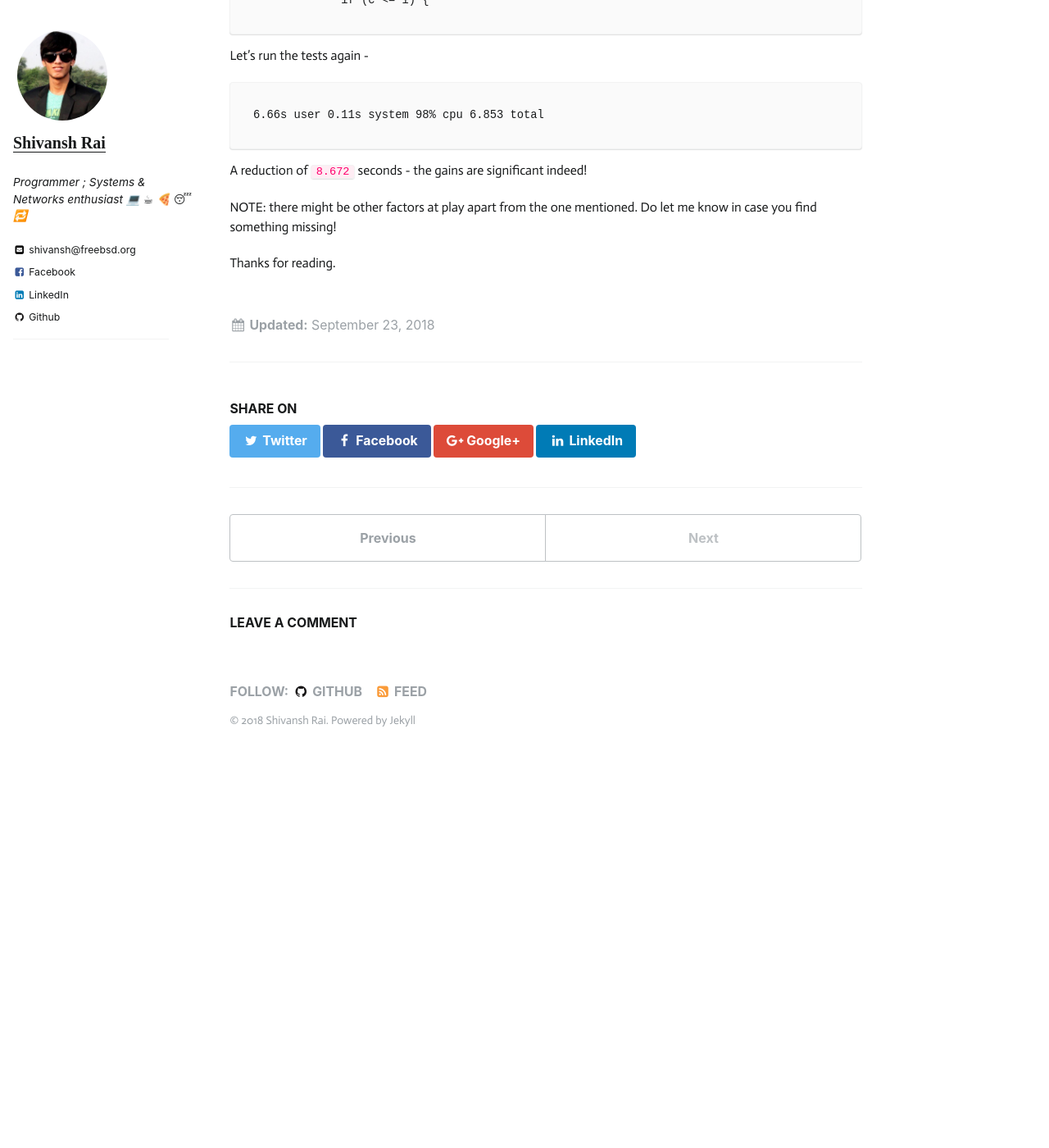
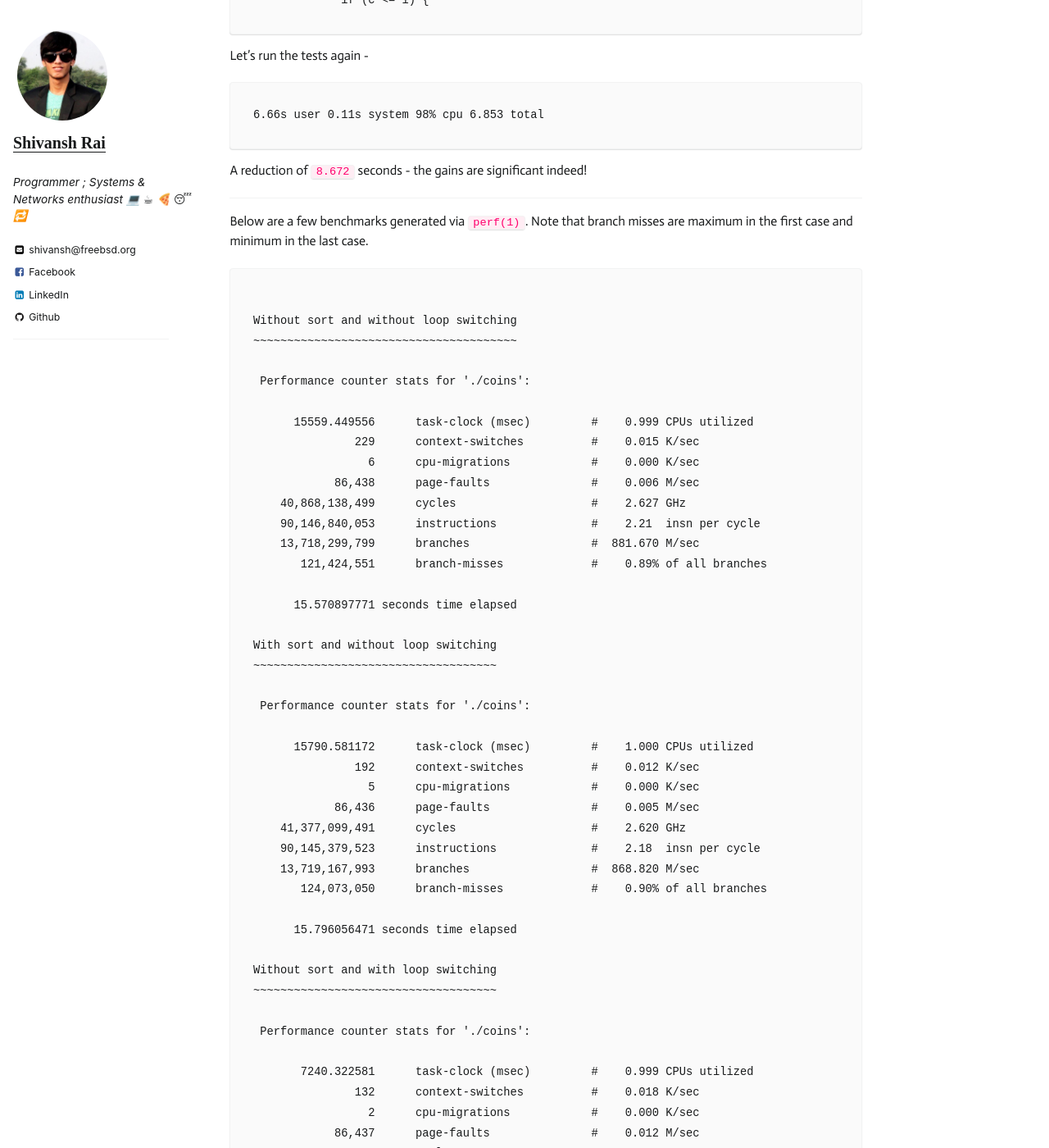
Before and after one commit to shivansh/shivansh.github.io, a Jekyll site: the page built from _posts/2018-09-23-Branch-prediction-in-the-wild.md, in a window 1280 px wide and 1400 px high, scrolled down 2041 px. Shown: the whole window at 82% size. Built offline with Jekyll 4.4.1, drawn with Linux system fonts in a browser that asks for light colours; emoji names are drawn with the system emoji font; comment, search, counter and statistics services are not loaded; before the commit the page ends 2978 px from its top, so only the background shows below that; some of the changed text lies outside the part shown.

Commit message:
post: add benchmarks generated via perf(1) to "Branch prediction" post

````diff
--- a/_posts/2018-09-23-Branch-prediction-in-the-wild.md
+++ b/_posts/2018-09-23-Branch-prediction-in-the-wild.md
@@ -101,6 +101,80 @@ Let's run the tests again -
 
 A reduction of `8.672` seconds - the gains are significant indeed!
 
+
+- - -
+
+Below are a few benchmarks generated via `perf(1)`. Note that branch misses are
+maximum in the first case and minimum in the last case.
+
+```
+
+Without sort and without loop switching
+~~~~~~~~~~~~~~~~~~~~~~~~~~~~~~~~~~~~~~~
+
+ Performance counter stats for './coins':
+
+      15559.449556      task-clock (msec)         #    0.999 CPUs utilized
+               229      context-switches          #    0.015 K/sec
+                 6      cpu-migrations            #    0.000 K/sec
+            86,438      page-faults               #    0.006 M/sec
+    40,868,138,499      cycles                    #    2.627 GHz
+    90,146,840,053      instructions              #    2.21  insn per cycle
+    13,718,299,799      branches                  #  881.670 M/sec
+       121,424,551      branch-misses             #    0.89% of all branches
+
+      15.570897771 seconds time elapsed
+
+With sort and without loop switching
+~~~~~~~~~~~~~~~~~~~~~~~~~~~~~~~~~~~~
+
+ Performance counter stats for './coins':
+
+      15790.581172      task-clock (msec)         #    1.000 CPUs utilized
+               192      context-switches          #    0.012 K/sec
+                 5      cpu-migrations            #    0.000 K/sec
+            86,436      page-faults               #    0.005 M/sec
+    41,377,099,491      cycles                    #    2.620 GHz
+    90,145,379,523      instructions              #    2.18  insn per cycle
+    13,719,167,993      branches                  #  868.820 M/sec
+       124,073,050      branch-misses             #    0.90% of all branches
+
+      15.796056471 seconds time elapsed
+
+Without sort and with loop switching
+~~~~~~~~~~~~~~~~~~~~~~~~~~~~~~~~~~~~
+
+ Performance counter stats for './coins':
+
+       7240.322581      task-clock (msec)         #    0.999 CPUs utilized
+               132      context-switches          #    0.018 K/sec
+                 2      cpu-migrations            #    0.000 K/sec
+            86,437      page-faults               #    0.012 M/sec
+    18,930,247,315      cycles                    #    2.615 GHz
+    48,527,363,072      instructions              #    2.56  insn per cycle
+     6,937,998,117      branches                  #  958.244 M/sec
+         7,821,022      branch-misses             #    0.11% of all branches
+
+       7.249432807 seconds time elapsed
+
+With sort and with loop switching
+~~~~~~~~~~~~~~~~~~~~~~~~~~~~~~~~~
+
+ Performance counter stats for './coins':
+
+       6775.111452      task-clock (msec)         #    0.999 CPUs utilized
+               106      context-switches          #    0.016 K/sec
+                 4      cpu-migrations            #    0.001 K/sec
+            86,439      page-faults               #    0.013 M/sec
+    17,840,286,625      cycles                    #    2.633 GHz
+    48,648,004,601      instructions              #    2.73  insn per cycle
+     7,057,327,634      branches                  # 1041.655 M/sec
+           255,889      branch-misses             #    0.00% of all branches
+
+       6.779488807 seconds time elapsed
+
+```
+
 NOTE: there might be other factors at play apart from the one mentioned. Do let
 me know in case you find something missing!
 
````
